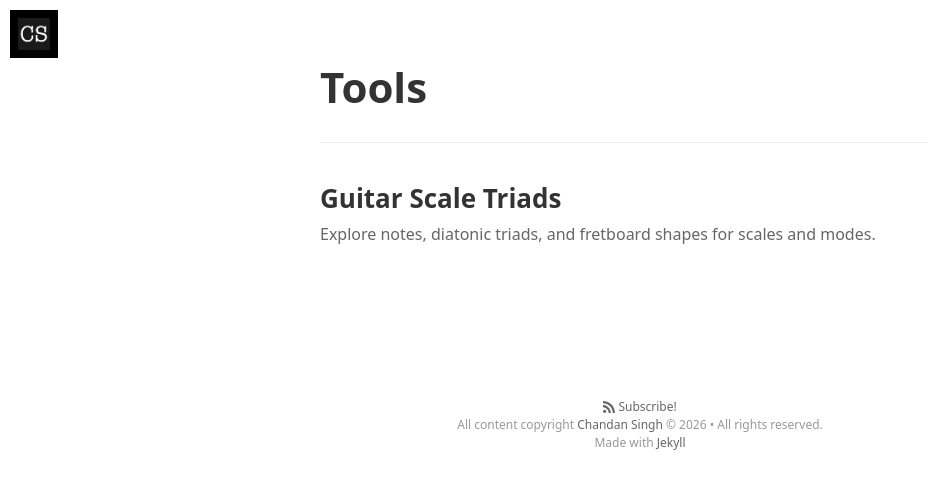
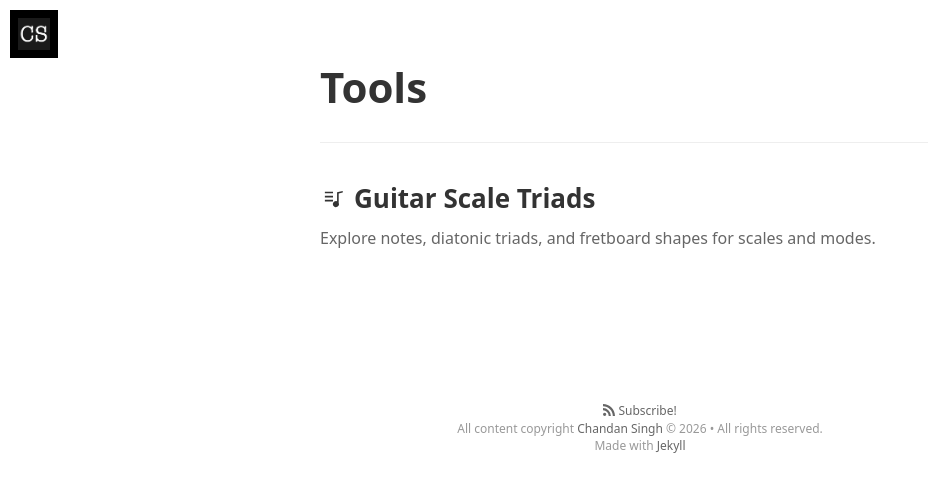
Before and after one commit to cs-shadow/cs-shadow.github.io, a Jekyll site: the page built from site/tools/index.html, in a window 1280 px wide. Shown: the top 492 px of the page, without its empty margins (0-928 px from the left). Built offline with Jekyll 4.4.1, drawn with Linux system fonts in a browser that asks for light colours.

Commit message:
Add an icon for the Triads tool

```diff
--- a/site/_includes/icon.html
+++ b/site/_includes/icon.html
@@ -12,6 +12,10 @@
 <svg class="site-icon site-icon-angle-down" aria-hidden="true" viewBox="0 0 16 16" focusable="false">
   <path d="M8 11.2 1.5 4.7l1.4-1.4L8 8.4l5.1-5.1 1.4 1.4L8 11.2Z"/>
 </svg>
+{% when "note-fret" %}
+<svg class="site-icon site-icon-note-fret" aria-hidden="true" viewBox="0 0 16 16" focusable="false">
+  <path d="M3 3.5h5v1H3zM3 6h5v1H3zM3 8.5h5v1H3zM5 3.5v6M10.5 2v7.35a1.9 1.9 0 1 0 1 .93V4.62L14 4V3l-3.5.88Z"/>
+</svg>
 {% else %}
 <span class="hidden">{{ icon_name }}</span>
 {% endcase %}
--- a/site/assets/css/main.sass
+++ b/site/assets/css/main.sass
@@ -381,6 +381,9 @@ body
     a
       color: #333
       text-decoration: none
+      display: inline-flex
+      align-items: center
+      gap: 8px
       &:hover
         text-decoration: underline
 
--- a/site/tools/index.html
+++ b/site/tools/index.html
@@ -11,7 +11,7 @@ permalink: /tools/
 
   <section class="tools-list" aria-label="Available tools">
     <article class="tool-listing">
-      <h2><a href="/tools/guitar-scale-triads/">Guitar Scale Triads</a></h2>
+      <h2><a href="/tools/guitar-scale-triads/">{% include icon.html name="note-fret" %} Guitar Scale Triads</a></h2>
       <p>Explore notes, diatonic triads, and fretboard shapes for scales and modes.</p>
     </article>
   </section>
```
